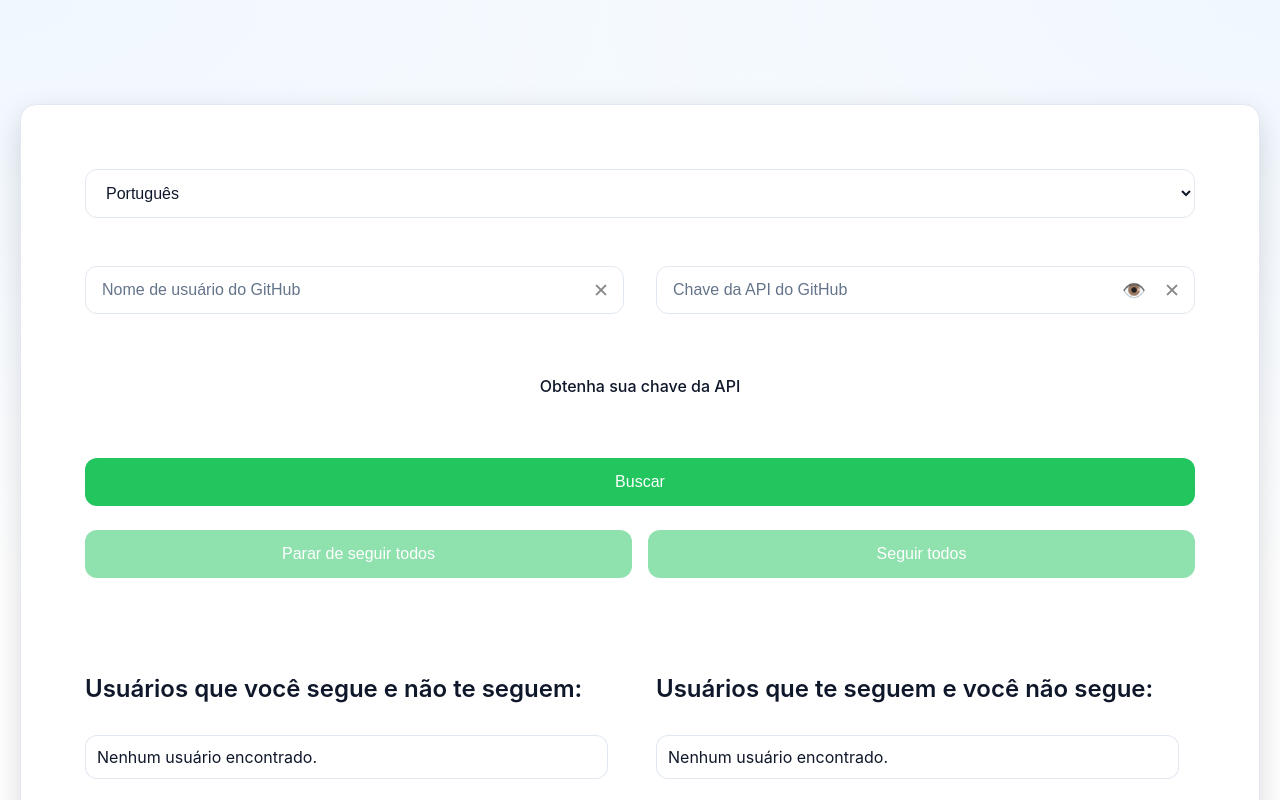
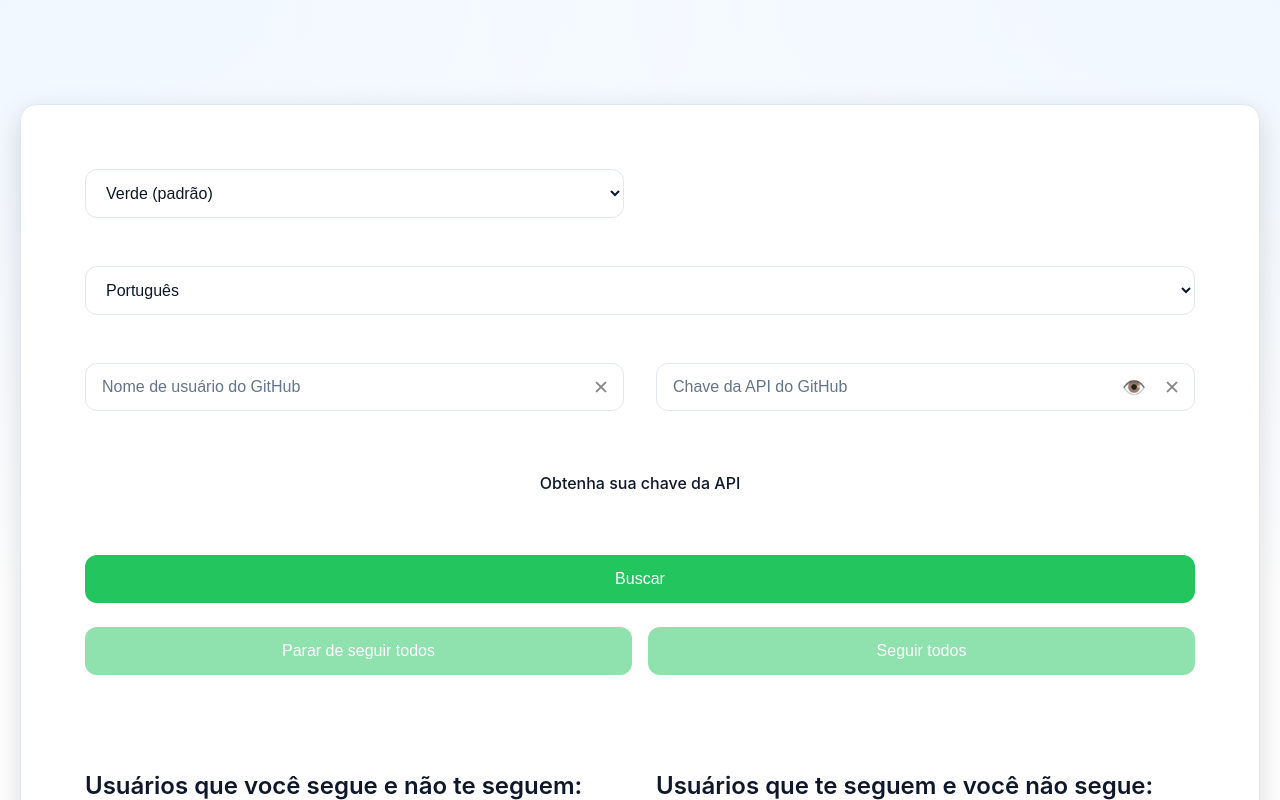
Before and after one commit to GravetoGeek/unfollowNonFollowers, a Next.js app: page / in a window 1280 px wide. Shown: the top 800 px of the page. Built offline with nearby package versions, Linux system fonts and the light colour scheme.

Commit message:
feat(theme): seletor de cor primária (verde/roxo) persistido e aplicado via data attribute

```diff
--- a/src/app/globals.css
+++ b/src/app/globals.css
@@ -13,6 +13,8 @@
 
     --success-500: #22c55e;
     --success-600: #16a34a;
+    --violet-500: #8b5cf6;
+    --violet-600: #7c3aed;
     --danger-500: #ef4444;
     --warning-500: #f59e0b;
 
@@ -23,7 +25,8 @@
     --border-color: #e2e8f0; /* slate-200 */
     --card-bg: #ffffff;
 
-    /* Buttons map to success (verde) */
+    /* Primary variant: default to success */
+    --primary-variant: success;
     --button-primary: var(--success-500);
     --button-primary-hover: var(--success-600);
     --button-text: #ffffff;
@@ -53,6 +56,16 @@
     --focus-ring: 0 0 0 3px rgba(59, 130, 246, 0.15);
 }
 
+/* Support switching primary variant via data attribute on documentElement */
+:root[data-primary-variant='violet'] {
+    --button-primary: var(--violet-500);
+    --button-primary-hover: var(--violet-600);
+}
+
+:root[data-primary-variant='success'] {
+    --button-primary: var(--success-500);
+    --button-primary-hover: var(--success-600);
+}
 @media (prefers-color-scheme: dark) {
     :root {
         --background: #0b1220; /* deep slate */
@@ -60,7 +73,7 @@
         --muted: #94a3b8;
         --border-color: #1f2a44;
         --card-bg: #0f172a;
-
+    /* Dark variant defaults */
     --button-primary: var(--success-600);
     --button-primary-hover: var(--success-500);
         --button-text: #e2e8f0;
--- a/src/app/page.tsx
+++ b/src/app/page.tsx
@@ -15,6 +15,9 @@ export default function HomePage() {
     const [apiKey, setApiKey] = useState("");
     const [showApiKey, setShowApiKey] = useState(false);
     const [language, setLanguage] = useState<SupportedLanguages>("pt");
+    const [primaryVariant, setPrimaryVariant] = useState<'success'|'violet'>(() => {
+        try { return (localStorage.getItem('primaryVariant') as 'success'|'violet') || 'success' } catch { return 'success' }
+    });
     const [modalMessage, setModalMessage] = useState<string | null>(null);
     const [confirmationMessage, setConfirmationMessage] = useState<string | null>(null);
     const [onConfirm, setOnConfirm] = useState<(() => Promise<void>) | null>(null);
@@ -61,6 +64,12 @@ export default function HomePage() {
             localStorage.setItem("githubApiKey", apiKey);
         }
     }, [apiKey]);
+
+    useEffect(() => {
+        try { localStorage.setItem('primaryVariant', primaryVariant) } catch {}
+        // apply data attribute on body for CSS hooks if needed
+        document.documentElement.setAttribute('data-primary-variant', primaryVariant)
+    }, [primaryVariant])
 
     // Função para limpar a chave da API
     const handleClearApiKey=() => {
@@ -165,6 +174,13 @@ export default function HomePage() {
                     />
                 )}
                 <form className={styles.ctas} onSubmit={(e)=>{ e.preventDefault(); void handleSearch(); }}>
+                    <div style={{display:'flex',gap:8,alignItems:'center'}}>
+                        <label className="sr-only">Tema primário</label>
+                        <select value={primaryVariant} onChange={(e)=> setPrimaryVariant(e.target.value as 'success'|'violet')} className={styles.input}>
+                            <option value="success">Verde (padrão)</option>
+                            <option value="violet">Roxo</option>
+                        </select>
+                    </div>
                     <select
                         id="language-select"
                         value={language}
```
